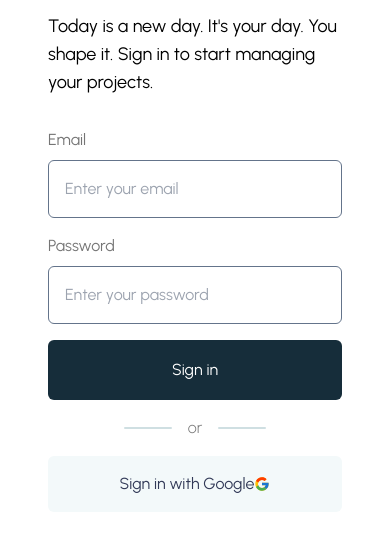
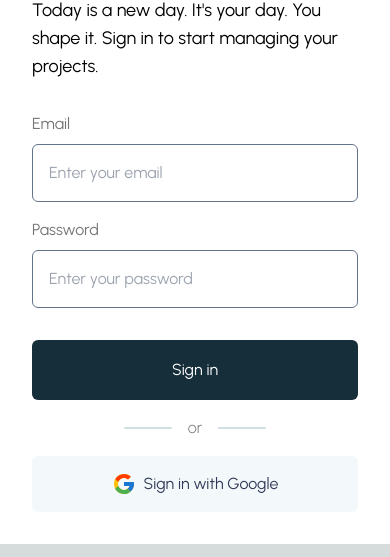
Before and after one commit to YAKSHIT-22/visionet, a Next.js app: page / in a window 390 px wide. Shown: the part 444-1001 px from the top of the page. Built offline with nearby package versions, Linux system fonts and the light colour scheme.

Commit message:
fix: form | responsive changes

```diff
--- a/app/page.js
+++ b/app/page.js
@@ -2,20 +2,20 @@ import Image from 'next/image'
 import React from 'react'
 import login from '@/app/assets/login.svg'
 import { FcGoogle } from 'react-icons/fc'
-
 const page = () => {
   return (
     <section className="w-screen min-h-screen md:h-screen  flex items-center justify-center bg-white">
       <div className="w-full h-full flex items-center max-w-screen-2xl mx-auto justify-center p-4">
         <div className="w-full text-black h-full flex items-center justify-center flex-col-reverse md:flex-row p-4 gap-[2rem] lg:gap-[14rem]">
-            <div className="w-full md:w-[50%] h-full flex items-center md:items-end justify-center p-2 md:p-4 flex-col gap-[2rem]">
-              <div className="w-full lg:w-[85%] h-full flex items-center justify-center p-2 md:p-4 flex-col gap-[2rem]">
+            <div className="w-full md:w-[50%] h-full flex items-center md:items-end justify-center p-0 md:p-4 flex-col gap-[2rem]">
+              <div className="w-full lg:w-[85%] h-full flex items-center justify-center p-0 md:p-4 flex-col gap-[2rem]">
               <div className="w-full flex items-start justify-center flex-col gap-[1rem] select-none">
                 <h1 className="w-full font-bold text-4xl lg:text-5xl">Welcome Back!</h1>
                 <p className="w-full font-normal text-lg lg:text-xl">Today is a new day. It's your day. You shape it. Sign in to start managing your projects.</p>
               </div>
               <div className="w-full flex items-center justify-center flex-col gap-[1rem]">
-                <form className='w-full h-full flex items-start justify-center flex-col gap-[1rem]'>
+                <form className='w-full h-full flex items-start justify-center flex-col gap-[2rem]'>
+                  <div className='flex items-center justify-center flex-col w-full gap-[1rem]'>
                   <div className="w-full h-full flex items-start justify-center flex-col gap-2">
                     <label className="w-full text-base text-[#757575]">Email</label>
                     <input type="email" placeholder="Enter your email" className="w-full py-4 px-4 border border-slate-500 rounded-md"/>
@@ -23,6 +23,7 @@ const page = () => {
                   <div className="w-full h-full flex items-start justify-center flex-col gap-2">
                     <label className="w-full text-base text-[#757575]">Password</label>
                     <input type="password" placeholder="Enter your password" className="w-full py-4 px-4 border border-slate-500 rounded-md"/>
+                  </div>
                   </div>
                   <div className="w-full h-full flex items-center justify-start">
                     <button className="bg-[#162D3A] text-white px-12 rounded-md py-4 border-2 border-transparent hover:border-2 hover:border-[#162d3a] hover:text-[#162d3a] hover:bg-transparent transition-all duration-500 w-full flex items-center justify-center text-base">Sign in</button>
@@ -34,7 +35,7 @@ const page = () => {
                   <span className="w-12 h-[2px] bg-[#CFDFE2] rounded-full"></span>
                 </div>
                 <div className="w-full h-full flex items-center justify-center">
-                  <button className="bg-[#F3F9FA] text-[#313957] px-12 rounded-md py-4 w-full flex items-center justify-center text-base">Sign in with Google<FcGoogle/></button>
+                  <button type='submit' className="bg-[#F3F9FA] text-[#313957] px-12 rounded-md py-4 w-full flex items-center justify-center gap-2 text-base"><FcGoogle className='w-6 h-6'/>Sign in with Google</button>
                 </div>
               </div>
               </div>
```
